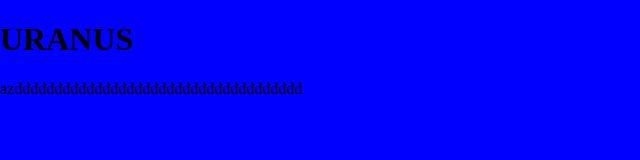
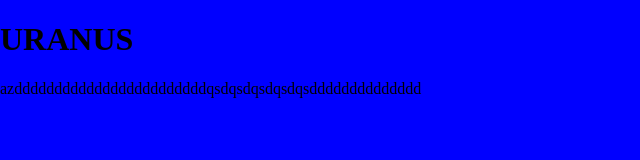
Before and after one commit to NabilKannane/uranus, a plain HTML site: page index.html in a window 1280 px wide. Shown: the whole page, without its empty margins (0-640 px from the left). Drawn offline with Linux system fonts and the light colour scheme.

Commit message:
Update index.html

```diff
--- a/index.html
+++ b/index.html
@@ -9,6 +9,6 @@
 </head>
 <body>
     <h1>URANUS</h1>
-    <p>azdddddddddddddddddddddddddddddddddddd</p>
+    <p>azddddddddddddddddddddddddqsdqsdqsdqsdqsdddddddddddddd</p>
 </body>
 </html>
```
